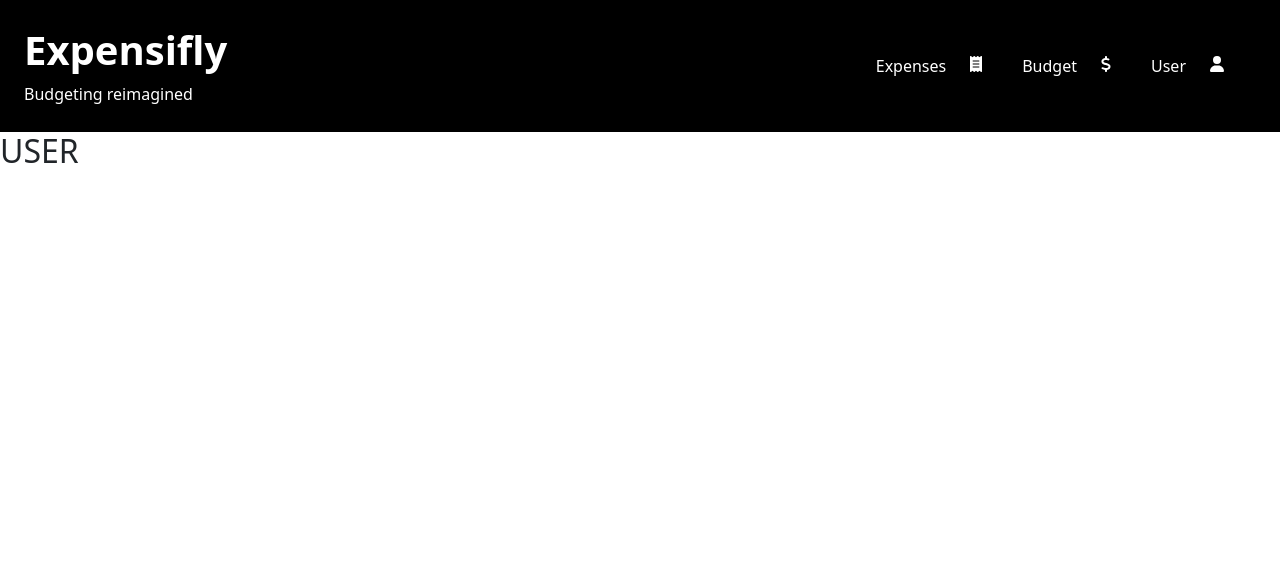
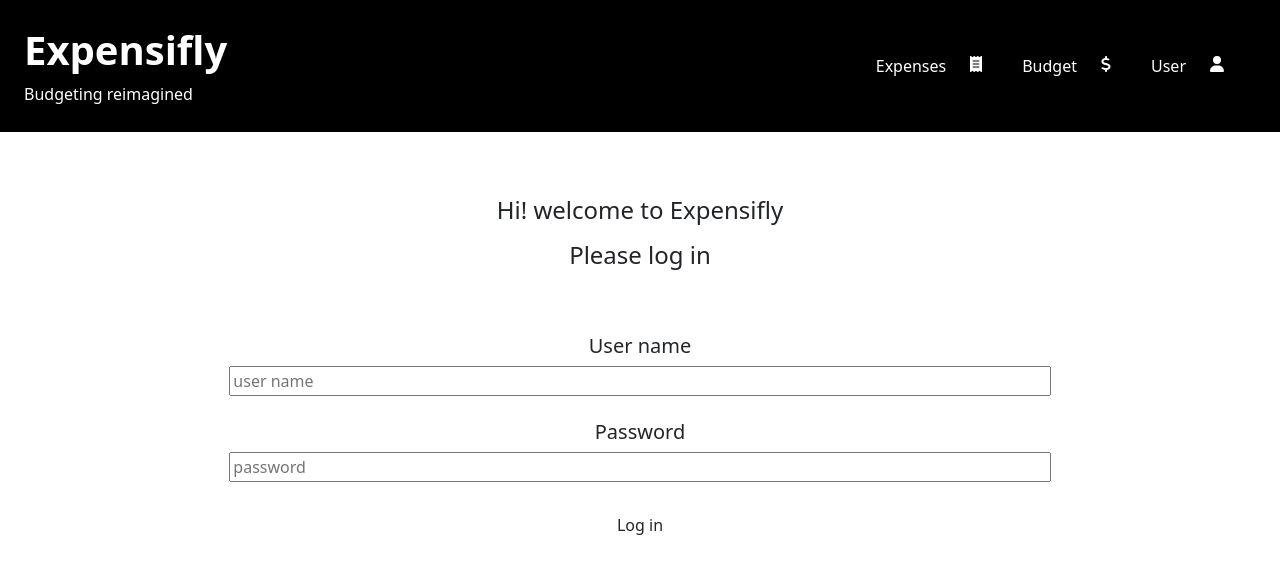
Before and after one commit to LaurynasGHub/Expensifly, a React (Create React App) app: page /user in a window 1280 px wide. Shown: the top 574 px of the page. Built offline with nearby package versions, Linux system fonts and the light colour scheme; no server answers.

Commit message:
added log in screen, other updates

```diff
--- a/src/components/ExpenseCard/ExpenseCard.jsx
+++ b/src/components/ExpenseCard/ExpenseCard.jsx
@@ -8,13 +8,18 @@ import './expenseCard.scss';
 import { dayOrdinal } from '../../utils/dayOrdinalUtil';
 
 import { FontAwesomeIcon } from '@fortawesome/react-fontawesome';
-import { faPlus, faMagnifyingGlass } from '@fortawesome/free-solid-svg-icons';
+import {
+  faPlus,
+  faMagnifyingGlass,
+  faTrash,
+} from '@fortawesome/free-solid-svg-icons';
 import { AppContext } from '../../context/appContext';
 
 function ExpenseCard() {
   const { data, setData } = useContext(AppContext);
 
   const [searchValue, setSearchValue] = useState('');
+  // const [noData, setNoData] = useState(true);
 
   const expenseName = useRef();
   const expensePrice = useRef();
@@ -78,6 +83,30 @@ function ExpenseCard() {
     }
   }
 
+  //function to delete expense from the database
+  async function deleteExpense(expenseId) {
+    try {
+      //delete data from backend
+      console.log('fetch address-', `${cfg.API.HOST}/expenses/${expenseId}`);
+      const response = await fetch(`${cfg.API.HOST}/expenses/${expenseId}`, {
+        method: 'DELETE',
+        headers: {
+          'Content-type': 'Application/json',
+        },
+
+        // body: JSON.stringify(expenseId),
+      });
+      console.log('response-', response);
+
+      //TODO
+      //setData to remap expenses
+      //calcPrice doesn't work because doesn't remap
+      // setData(data);
+      // setData([...data, expenseId]);
+    } catch (error) {
+      console.log('ERROR', error);
+    }
+  }
   return (
     <div className="expenseCard p-3 border rounded overflow">
       <div className="searchBar">
@@ -87,8 +116,6 @@ function ExpenseCard() {
             id="year"
             className="form-control"
             placeholder="Title"
-            aria-label="Title"
-            aria-describedby="basic-addon2"
             value={searchValue}
             onChange={(e) => {
               setSearchValue(e.target.value.toLowerCase());
@@ -120,16 +147,12 @@ function ExpenseCard() {
             className="form-control"
             id="day"
             placeholder="Day"
-            aria-label="Day"
-            aria-describedby="basic-addon3"
           />
           <input
             type="text"
             className="form-control"
             id="shop"
             placeholder="Shop"
-            aria-label="Shop"
-            aria-describedby="basic-addon2"
           /> */}
 
           <button className="btn btn-outline-secondary" type="button">
@@ -230,9 +253,18 @@ function ExpenseCard() {
             <th scope="col">Day</th>
             <th scope="col">Month</th>
             <th scope="col">Year</th>
+            <th></th>
           </tr>
         </thead>
         <tbody>
+          {/* {noData ? (
+            <tr>
+              <td>
+                <h1 className="noData">THERES NO DATA</h1>
+              </td>
+            </tr>
+          ) : null} */}
+
           {data
             .filter((item) => {
               return item.title
@@ -247,6 +279,17 @@ function ExpenseCard() {
                 <td> {`${item.day}${dayOrdinal(item.day)}`}</td>
                 <td> {item.month}</td>
                 <td> {item.year}</td>
+                <td>
+                  <button
+                    className="btn btn-outline-secondary"
+                    type="button"
+                    onClick={() => {
+                      deleteExpense(item._id);
+                    }}
+                  >
+                    <FontAwesomeIcon className="buttonSvg" icon={faTrash} />
+                  </button>
+                </td>
               </tr>
             ))}
         </tbody>
--- a/src/components/ExpenseCard/expenseCard.scss
+++ b/src/components/ExpenseCard/expenseCard.scss
@@ -18,3 +18,7 @@
 .overflow {
   overflow-x: scroll;
 }
+
+.noData {
+  text-align: center;
+}
--- a/src/components/Navbar/Navbar.jsx
+++ b/src/components/Navbar/Navbar.jsx
@@ -1,16 +1,20 @@
-import React from 'react';
+import React, { useContext } from 'react';
 import { NavLink } from 'react-router-dom';
 
 import './navbar.scss';
+
+import useAuth from '../../hooks/useAuth.js';
 
 import { FontAwesomeIcon } from '@fortawesome/react-fontawesome';
 import {
   faReceipt,
   faDollarSign,
   faUser,
+  faTag,
 } from '@fortawesome/free-solid-svg-icons';
 
 function Navbar() {
+  const { token } = useAuth();
   return (
     <nav className="navContainer p-4">
       <div className="navTitleContainer">
@@ -34,10 +38,12 @@ function Navbar() {
             <FontAwesomeIcon className="p-4" icon={faDollarSign} />
           </NavLink>
         </li>
-        {/* <li className="p-2">
-          <NavLink to="/current-prices">Current prices </NavLink>
-          <FontAwesomeIcon className="p-4" icon={faTag} />
-        </li> */}
+        {token && (
+          <li className="p-2">
+            <NavLink to="/current-prices">Current prices </NavLink>
+            <FontAwesomeIcon className="p-4" icon={faTag} />
+          </li>
+        )}
         <li className="p-2">
           <NavLink className={'hideOnResize'} to="/user">
             User
--- a/src/components/User/User.jsx
+++ b/src/components/User/User.jsx
@@ -1,9 +1,41 @@
-import React from 'react';
+import { useEffect, useState } from 'react';
+
+import './user.scss';
 
 function User() {
+  const [username, setUsername] = useState('');
+  const [password, setPassword] = useState('');
+  const [logIn, setLogIn] = useState(false);
+
+  //TODO make function to handle login
+  //get data from backend and check user
+
+  const handleLogIn = async (e) => {
+    e.preventDefault();
+
+    setLogIn(true);
+
+    const form = e.currentTarget;
+    // if (!form.checkValidality()) return;
+
+    console.log(username, password);
+  };
+
   return (
-    <div>
-      <h2>USER</h2>
+    <div class="col-md-8 mx-auto text-center p-3">
+      <div className="logInText my-5 ">
+        <h4>Hi! welcome to Expensifly</h4>
+        <h4 className="my-3">Please log in</h4>
+      </div>
+      <div className="logInInputs">
+        <h5 className="mt-3">User name</h5>
+        <input type="text" id="userName" placeholder="user name"></input>
+        <h5 className="mt-4">Password</h5>
+        <input type="text" id="password" placeholder="password"></input>
+      </div>
+      <button type="button" className="my-4 btn" onClick={handleLogIn}>
+        Log in
+      </button>
     </div>
   );
 }
--- /dev/null
+++ b/src/components/User/user.scss
@@ -0,0 +1,6 @@
+.logInInputs {
+  display: flex;
+  flex-direction: column;
+  button {
+  }
+}
--- /dev/null
+++ b/src/context/authContext.jsx
@@ -0,0 +1,15 @@
+import { createContext, useState } from 'react';
+
+export const AuthContext = createContext();
+
+function AuthContextProvider({ children }) {
+  const [token, setToken] = useState(null);
+
+  return (
+    <AuthContext.Provider value={{ token, setToken }}>
+      {children}
+    </AuthContext.Provider>
+  );
+}
+
+export default AuthContextProvider;
--- /dev/null
+++ b/src/hooks/useAuth.js
@@ -0,0 +1,8 @@
+import { useContext } from 'react';
+import { AuthContext } from '../context/authContext';
+
+function useAuth() {
+  return useContext(AuthContext);
+}
+
+export default useAuth;
--- a/src/index.js
+++ b/src/index.js
@@ -4,6 +4,7 @@ import { BrowserRouter } from 'react-router-dom';
 import reportWebVitals from './reportWebVitals';
 
 import AppContextProvider from './context/appContext';
+import AuthContextProvider from './context/authContext';
 
 import './index.css';
 import './variables.css';
@@ -15,9 +16,11 @@ const root = ReactDOM.createRoot(document.getElementById('root'));
 root.render(
   <React.StrictMode>
     <BrowserRouter>
-      <AppContextProvider>
-        <App />
-      </AppContextProvider>
+      <AuthContextProvider>
+        <AppContextProvider>
+          <App />
+        </AppContextProvider>
+      </AuthContextProvider>
     </BrowserRouter>
   </React.StrictMode>
 );
--- a/src/utils/calculateMonthExpenses.js
+++ b/src/utils/calculateMonthExpenses.js
@@ -9,9 +9,6 @@ export function calculateMonthExpenses(data, month) {
 
     .map((item) => priceArray.push(parseFloat(item.price)));
 
-  console.log('priceArr');
-  console.log(priceArray);
-
   for (let i = 0; i < priceArray.length; i++) {
     calcPrice += priceArray[i];
   }
```
